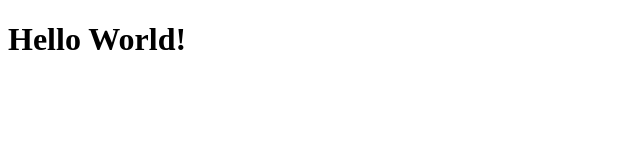
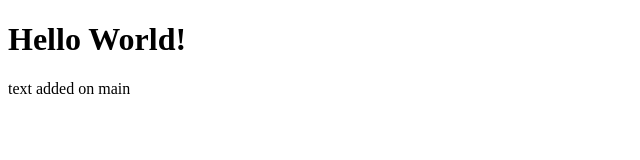
Before and after one commit to enviroaccounts/Git-rebase-test, a plain HTML site: page index.html in a window 1280 px wide. Shown: the whole page, without its empty margins (0-640 px from the left). Drawn offline with Linux system fonts and the light colour scheme.

Commit message:
update index.html on main

```diff
--- a/index.html
+++ b/index.html
@@ -7,5 +7,6 @@
 </head>
 <body>
   <h1>Hello World!</h1>
+  <p>text added on main</p>
 </body>
 </html>
```
